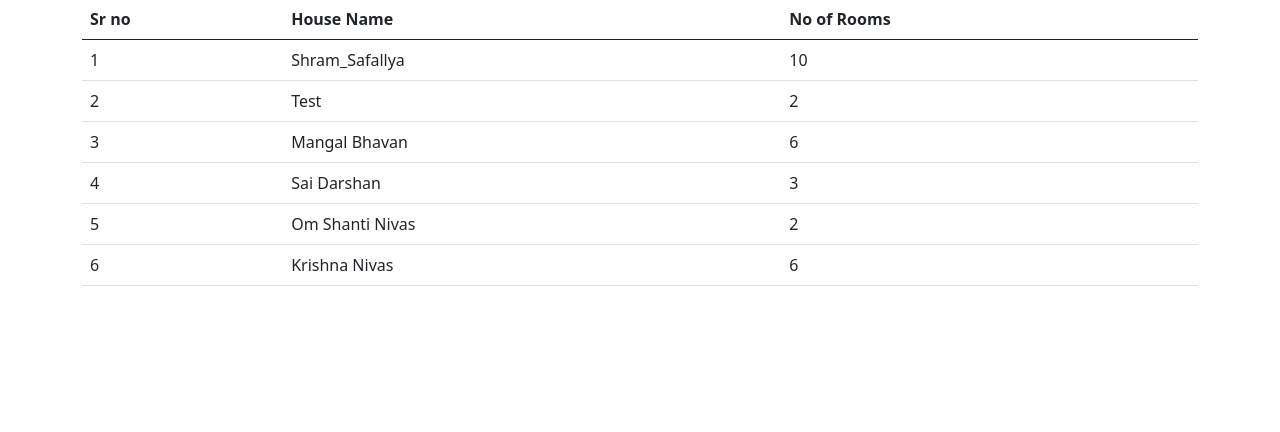
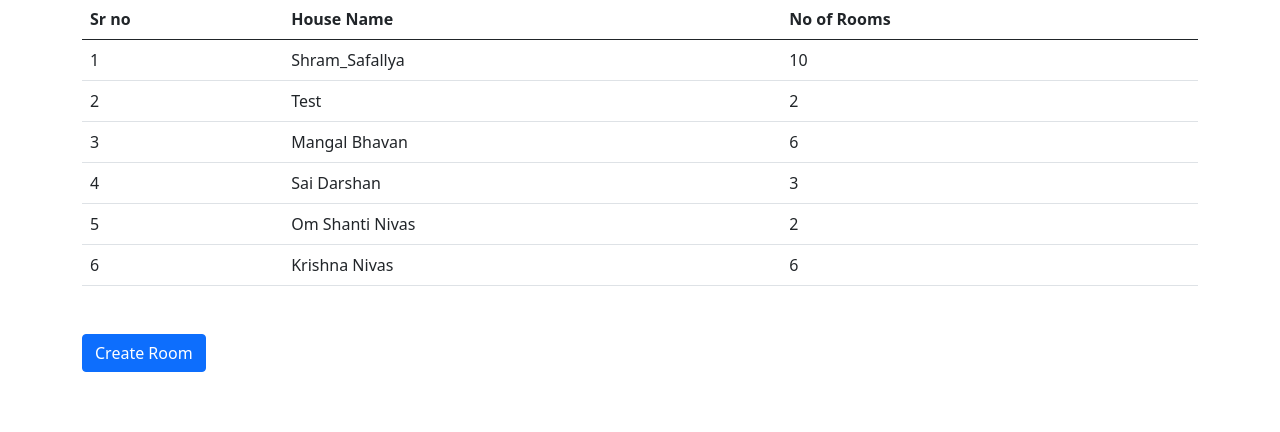
Before and after one commit to nutan-mali/House_inventory_tracker, a Django app: page /house_list/ in a window 1280 px wide. Shown: the part 237-669 px from the top of the page. Run offline with Django 4.2, Linux system fonts and the light colour scheme; a user stored in the database is signed in; data comes from the database, SQL or seed files in the repository; both versions use the stored data as it was after the commit.

Commit message:
Update house list file for user to redirect on create room page

```diff
--- a/app1/views.py
+++ b/app1/views.py
@@ -85,6 +85,7 @@ def room(request):
             print("data save")
              # Update the rooms list to include the newly created room
             rooms = Room.objects.all()
+
             return render(request, 'room_create.html', {'form': form, 'rooms': rooms})
         else:
             print("Form has errors:", data.errors)
@@ -106,7 +107,8 @@ def room_report(request, house_pk):
         print(room.equipment_name)
         print(room.purchase_date)
 
-    return render(request, 'room_report.html', {'house': house, 'rooms': rooms})
+    return render(request, 'room_report.html', {'house': house,
+                    'rooms': rooms})
 
 # views.py
 
@@ -119,7 +121,8 @@ def maintenance_report(request):
 
        # Query the Room model to get equipment within the specified date range
         equipment_list = Room.objects.filter(maintenance_date__range=[start_date, end_date])
+        context = {'equipment_list': equipment_list}
 # Render the maintenance report template with the equipment list data
-        return render(request, 'maintenance_report.html', {'equipment_list': equipment_list})
+        return render(request, 'maintenance_report.html',context )
     else:
         return render(request, 'maintenance_input_form.html')
--- a/templates/house_list.html
+++ b/templates/house_list.html
@@ -37,7 +37,9 @@
         </tbody>
     </table>
 
-
+    <form action="{% url 'room'  %}" method="GET">
+      <button type="submit" class="btn btn-primary">Create Room</button>
+  </form>
     <!-- Optional JavaScript; choose one of the two! -->
 
     <!-- Option 1: Bootstrap Bundle with Popper -->
```
Also changed, not shown: db.sqlite3.
